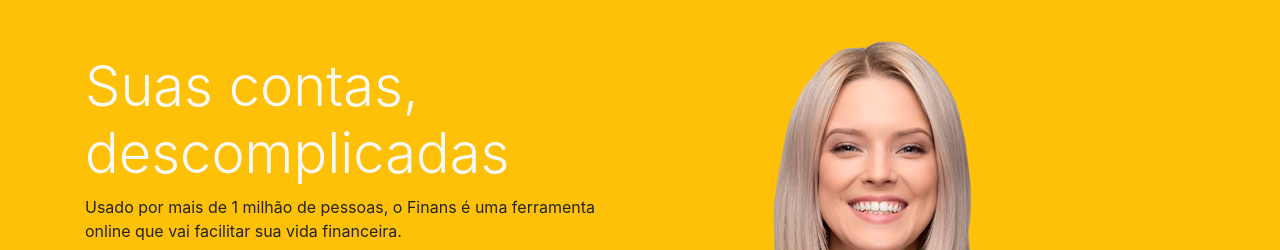
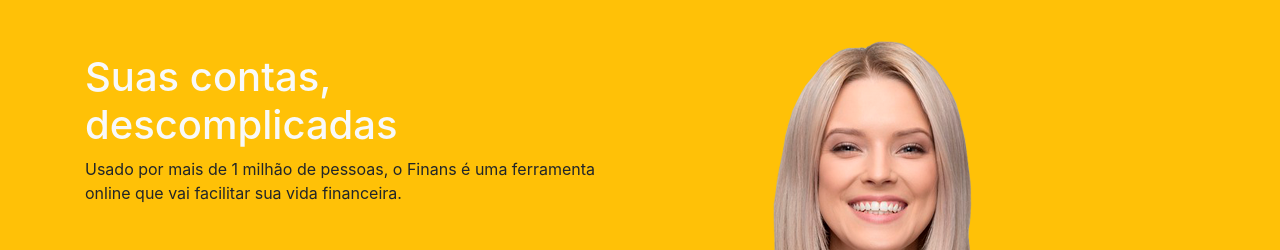
Before and after one commit to nathandesenvolvedor/Finans, a plain HTML site: page index.html in a window 1280 px wide. Shown: the part 58-308 px from the top of the page. Drawn offline with nearby package versions, Linux system fonts and the light colour scheme.

Commit message:
formatacao

```diff
--- a/index.html
+++ b/index.html
@@ -72,7 +72,7 @@
 
                 <div class="col-md-6">
 
-                    <h1 class="display-4 text-light mt-5">Suas contas, descomplicadas</h1>
+                    <h1 class=" text-light mt-5">Suas contas, descomplicadas</h1>
 
                     <p>Usado por mais de 1 milhão de pessoas, o Finans é uma ferramenta online que vai facilitar sua vida financeira.</p>
 
```
